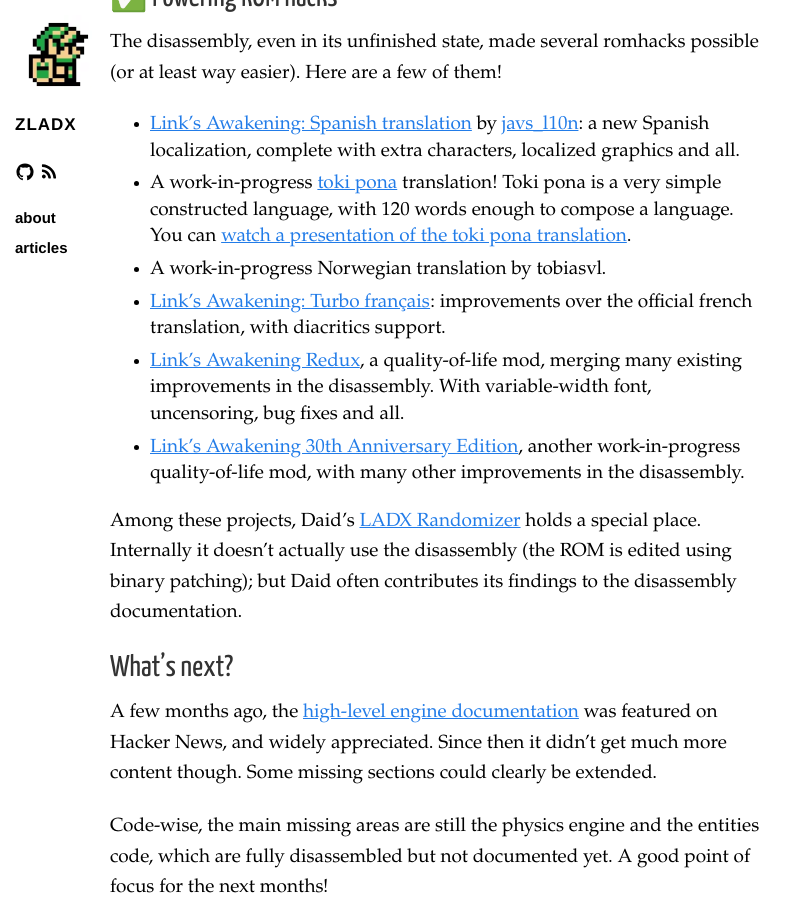
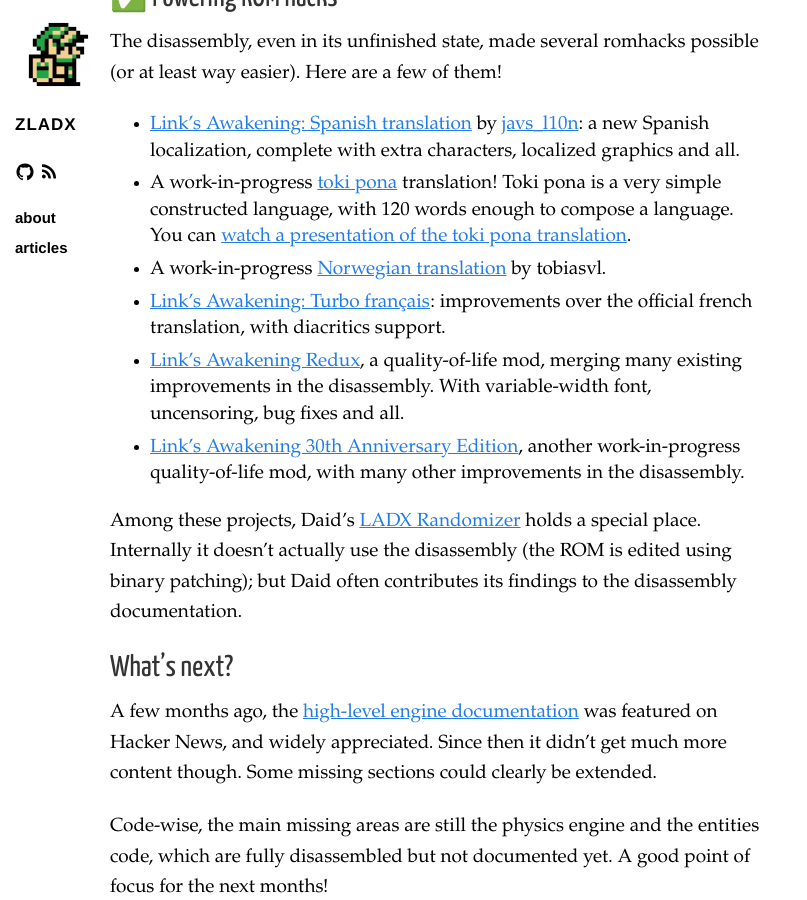
Before and after one commit to zladx/zladx.github.io, a Jekyll site: the page built from _posts/2023-03-29-links-awakening-disassembly-progress-report-part-13.md, in a window 1280 px wide and 900 px high, scrolled down 17333 px. Shown: the whole window, without its empty margins (0-807 px from the left). Built offline with Jekyll 4.4.1, drawn with Linux system fonts in a browser that asks for light colours; part of the change alters nothing that is shown.

```diff
--- a/_posts/2023-03-29-links-awakening-disassembly-progress-report-part-13.md
+++ b/_posts/2023-03-29-links-awakening-disassembly-progress-report-part-13.md
@@ -389,7 +389,7 @@ The disassembly, even in its unfinished state, made several romhacks possible (o
 
 * [Link's Awakening: Spanish translation](https://www.romhacking.net/translations/6376/) by [javs_l10n](https://linktr.ee/javs_l10n): a new Spanish localization, complete with extra characters, localized graphics and all.
 * A work-in-progress [toki pona](https://fr.wikipedia.org/wiki/Toki_pona) translation! Toki pona is a very simple constructed language, with 120 words enough to compose a language. You can [watch a presentation of the toki pona translation](https://youtu.be/xi8gUvqyMm4).
-* A work-in-progress Norwegian translation by tobiasvl.
+* A work-in-progress [Norwegian translation](https://github.com/tobiasvl/zelda-links-awakening-NO) by tobiasvl.
 * [Link's Awakening: Turbo français](https://www.romhacking.net/hacks/7281/): improvements over the official french translation, with diacritics support.
 * [Link's Awakening Redux](https://github.com/ShadowOne333/Links-Awakening-Redux), a quality-of-life mod, merging many existing improvements in the disassembly. With variable-width font, uncensoring, bug fixes and all.
 * [Link's Awakening 30th Anniversary Edition](https://www.romhacking.net/forum/index.php?topic=37024.0), another work-in-progress quality-of-life mod, with many other improvements in the disassembly.
```
